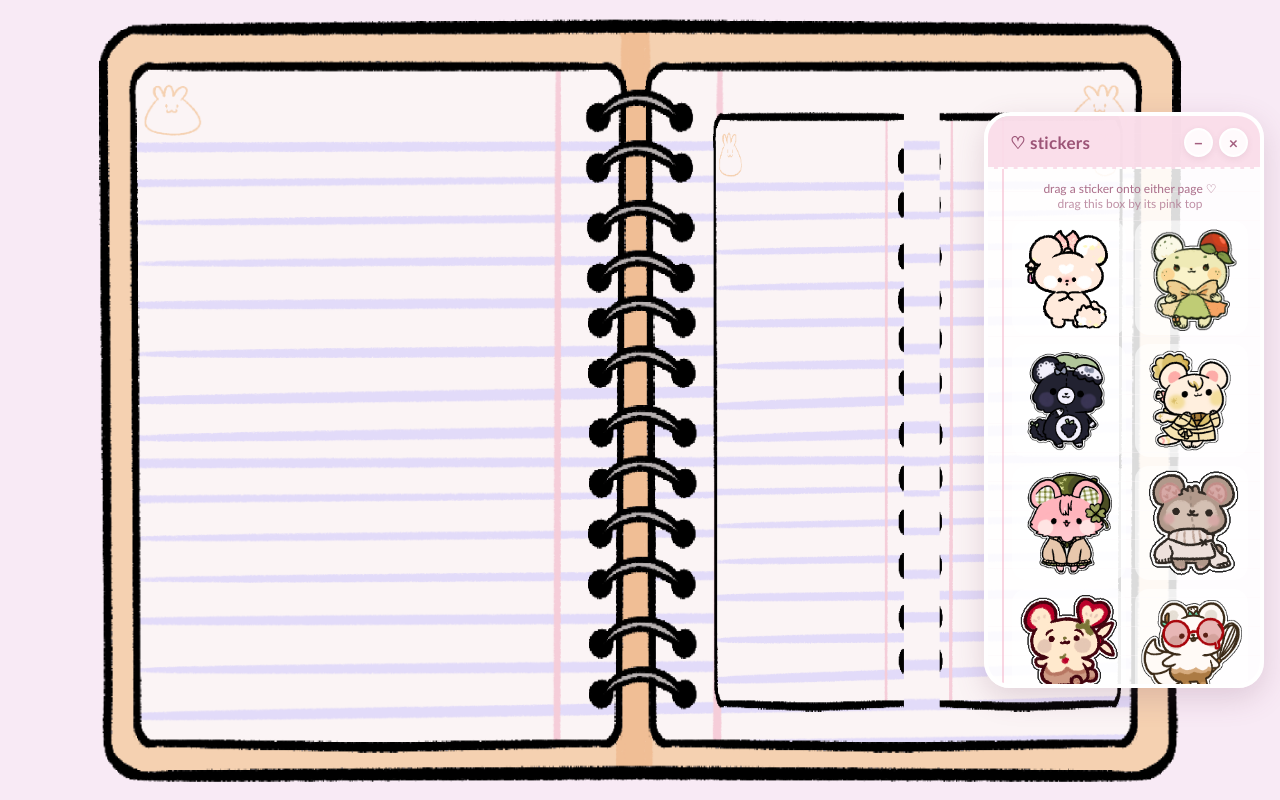
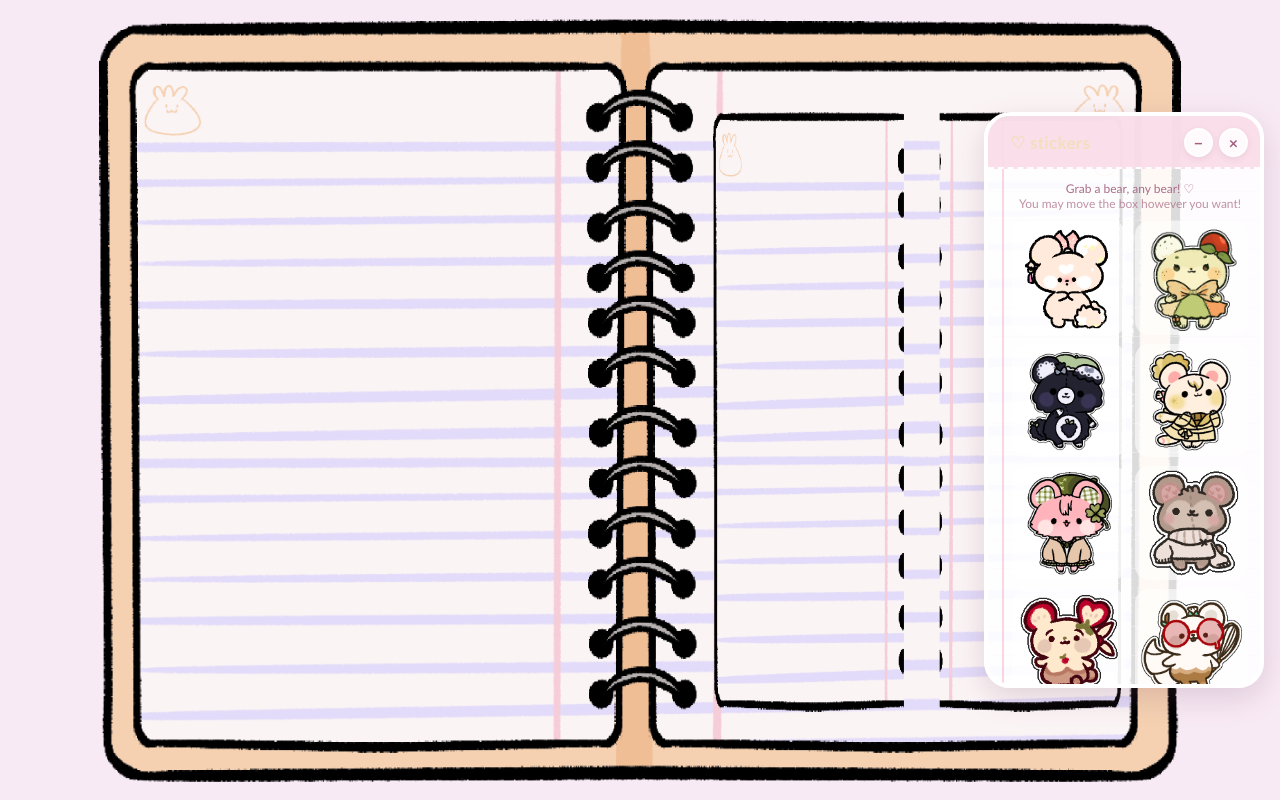
Before and after one commit to Peachiepeeps/Baobear-Stickerbook, a plain HTML site: page index.html in a window 1280 px wide. Drawn offline with Linux system fonts and the light colour scheme.

Commit message:
Update index.html

```diff
--- a/index.html
+++ b/index.html
@@ -3,7 +3,7 @@
 <head>
 <meta charset="UTF-8">
 <meta name="viewport" content="width=device-width, initial-scale=1.0">
-<title>OC Ship Stickerbook ♡</title>
+<title>🧸 Peep's Baobear Stickerbook 🧸</title>
 
 <style>
 * { box-sizing: border-box; }
@@ -241,7 +241,7 @@ body {
 }
 
 .drawer-title {
-    color: #9c5577;
+    color: #F2DFBD;
     font-size: 17px;
     font-weight: 800;
     letter-spacing: .3px;
@@ -411,12 +411,12 @@ body {
     </div>
 
     <div class="drawer-body">
-        <p class="drawer-help">drag a sticker onto either page ♡<br><span style="opacity:.75">drag this box by its pink top</span></p>
+        <p class="drawer-help">Grab a bear, any bear! ♡<br><span style="opacity:.75">You may move the box however you want!</span></p>
         <div class="sticker-palette" id="stickerPalette"></div>
     </div>
 </div>
 
-<button class="drawer-tab" id="openDrawer">♡ stickers</button>
+<button class="drawer-tab" id="openDrawer">🧸Bao stickers🧸</button>
 
 <script>
 const book = document.getElementById("book");
```
